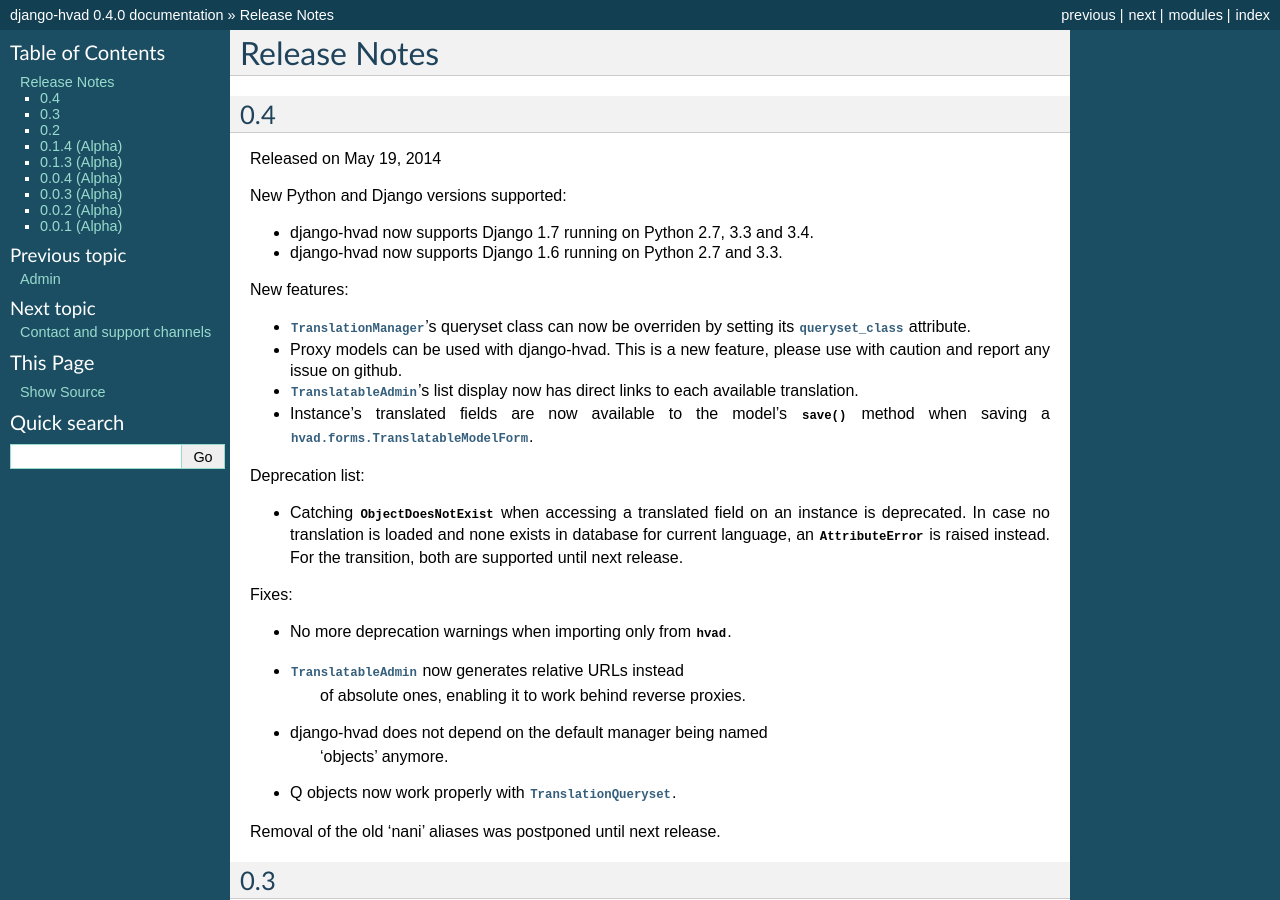
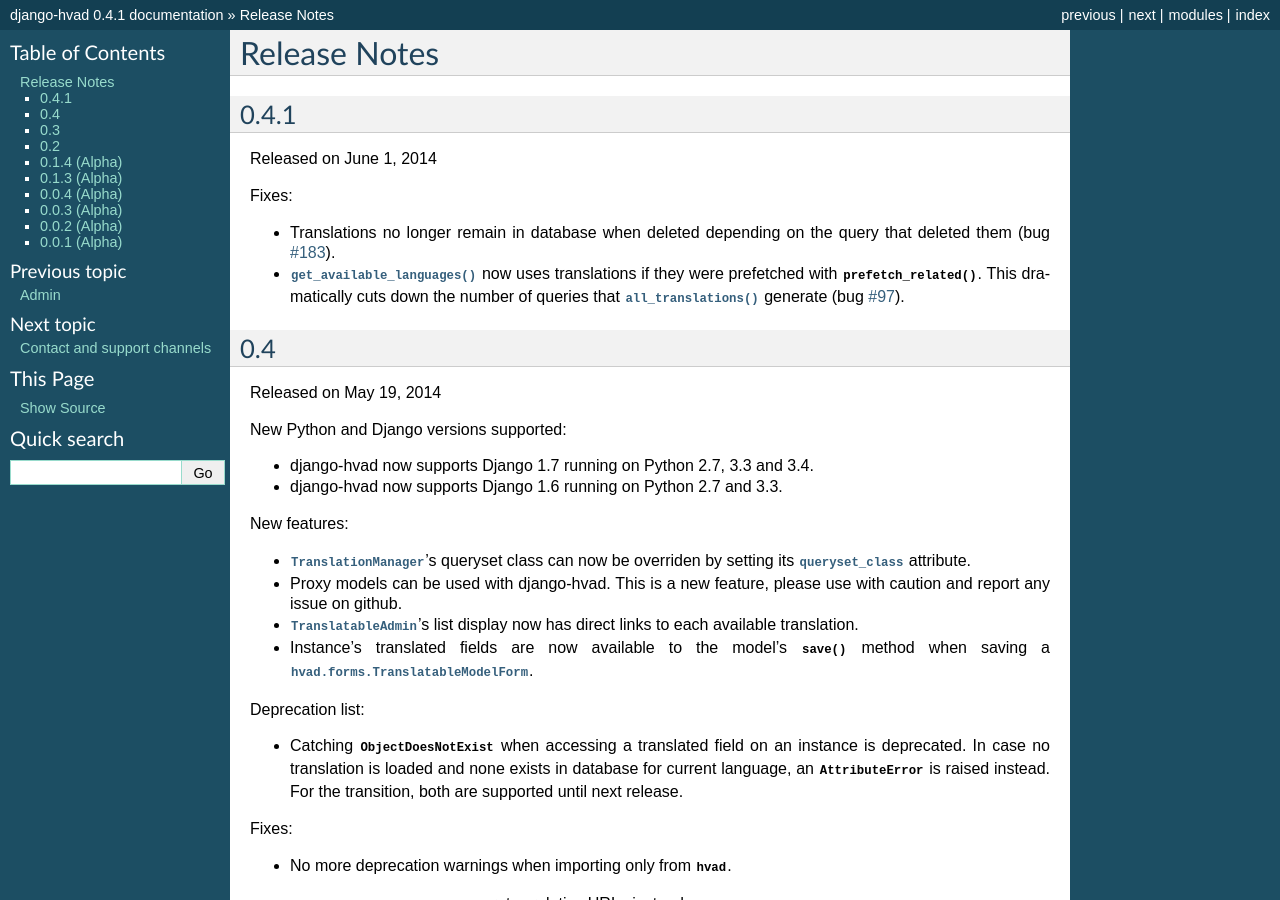
Before and after one commit to KristianOellegaard/django-hvad, a Sphinx documentation site: the page built from docs/public/release_notes.rst, in a window 1280 px wide and 900 px high. Built offline with Sphinx 7.4.7, drawn with Linux system fonts in a browser that asks for light colours; some of the changed text lies outside the part shown.

Commit message:
Update metadata for bugfix release 0.4.1

```diff
--- a/docs/conf.py
+++ b/docs/conf.py
@@ -55,9 +55,9 @@
 # built documents.
 #
 # The short X.Y version.
-version = '0.4.0'
+version = '0.4.1'
 # The full version, including alpha/beta/rc tags.
-release = '0.4.0'
+release = '0.4.1'
 
 # The language for content autogenerated by Sphinx. Refer to documentation
 # for a list of supported languages.
--- a/docs/public/release_notes.rst
+++ b/docs/public/release_notes.rst
@@ -1,6 +1,25 @@
 #############
 Release Notes
 #############
+
+.. release 0.4.1
+
+*****************************
+0.4.1
+*****************************
+
+Released on June 1, 2014
+
+Fixes:
+
+- Translations no longer remain in database when deleted depending on
+  the query that deleted them (bug :issue:`183`).
+- :meth:`~hvad.models.TranslatableModel.get_available_languages` now
+  uses translations if they were prefetched with
+  :meth:`~django.db.models.query.QuerySet.prefetch_related`. This
+  dramatically cuts down the number of queries that
+  :meth:`~hvad.admin.TranslatableAdmin.all_translations` generate
+  (bug :issue:`97`).
 
 .. release 0.4
 
--- a/hvad/__init__.py
+++ b/hvad/__init__.py
@@ -1,2 +1,2 @@
-__version__ = '0.4.0'
-VERSION = (0, 4, 0)
+__version__ = '0.4.1'
+VERSION = (0, 4, 1)
```
Also changed, not shown: docs/changelog.rst (+12 -0 lines).
